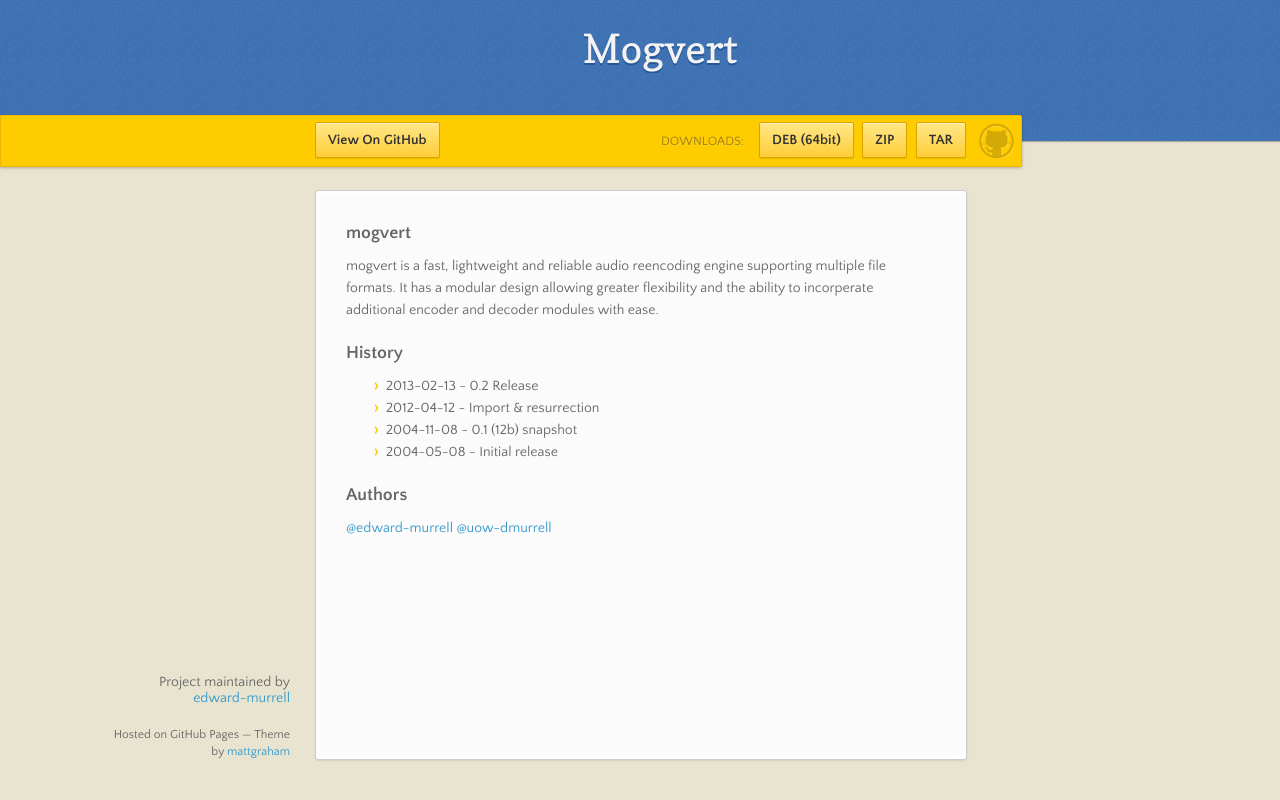
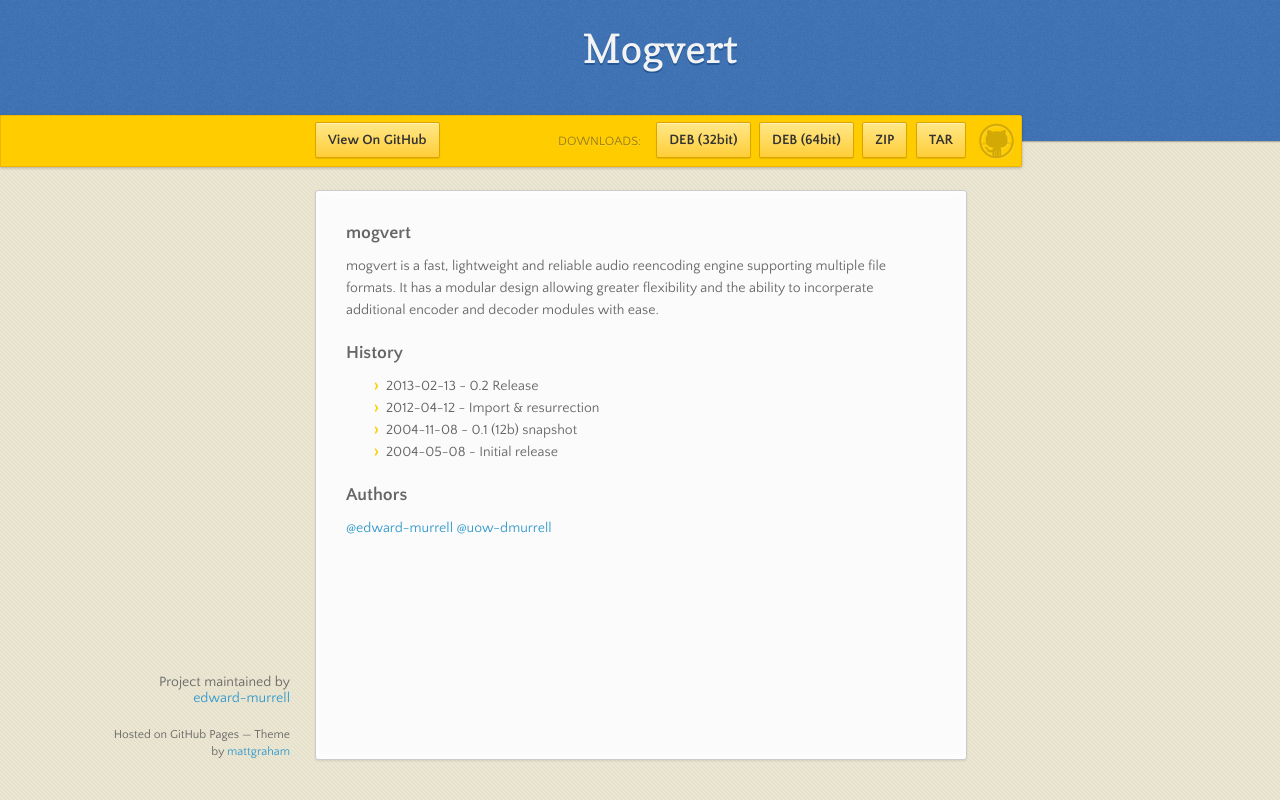
Before and after one commit to edward-murrell/mogvert, a plain HTML site: page index.html in a window 1280 px wide. Drawn offline with nearby package versions, Linux system fonts and the light colour scheme.

Commit message:
Add link for 32 bit deb 0.2

```diff
--- a/index.html
+++ b/index.html
@@ -28,6 +28,7 @@
         <div class="downloads">
           <span>Downloads:</span>
           <ul>
+            <li><a href="/mogvert/files/mogvert_0.2-1_386.deb" class="button">DEB (32bit)</a></li>
             <li><a href="/mogvert/files/mogvert_0.2-1_amd64.deb" class="button">DEB (64bit)</a></li>
             <li><a href="https://github.com/edward-murrell/mogvert/zipball/master" class="button">ZIP</a></li>
             <li><a href="https://github.com/edward-murrell/mogvert/tarball/master" class="button">TAR</a></li>
```
